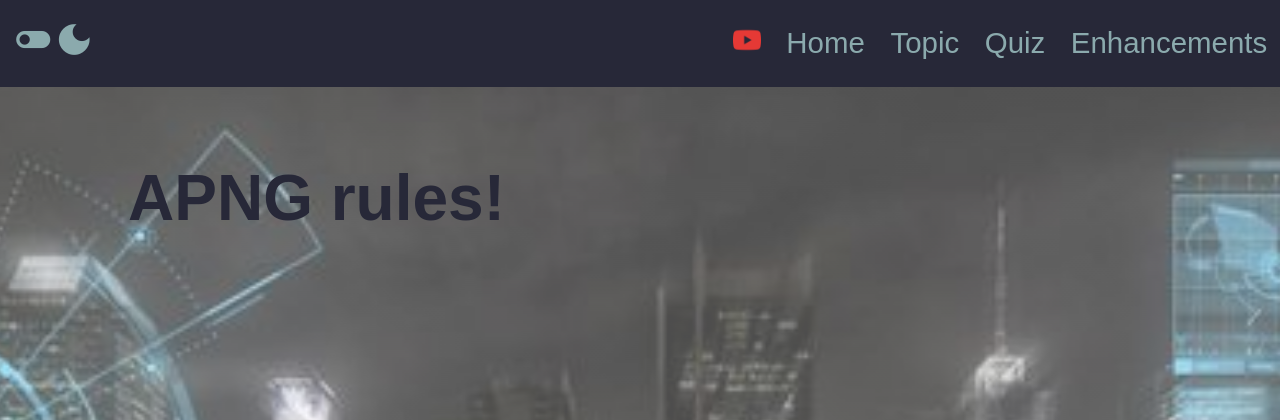
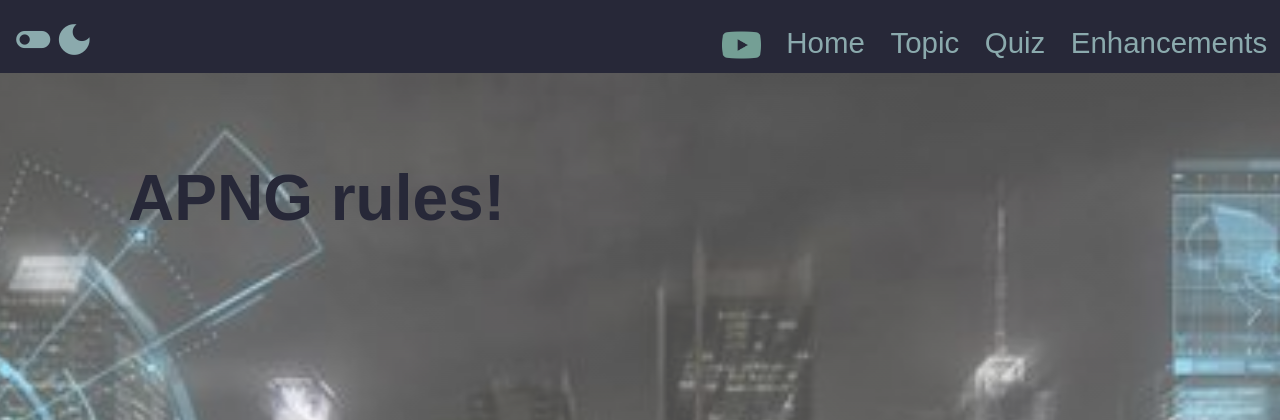
Before and after one commit to thelazyant164/APNG-Simple-Website, a PHP site: page /topic.html in a window 1280 px wide. Shown: the top 420 px of the page. Run offline with PHP 8.4, Linux system fonts and the light colour scheme.

Commit message:
[C] - changed color of youtube button

```diff
--- a/assign1/enhancements.html
+++ b/assign1/enhancements.html
@@ -24,6 +24,7 @@
                     <li><a href="quiz.html" target="_blank">Quiz</a></li>
                     <li><a href="topic.html" target="_blank">Topic</a></li>
                     <li><a href="index.html" target="_blank">Home</a></li>
+					<li><a href="https://www.youtube.com/watch?v=iik25wqIuFo" target="__blank"><img alt="youtube button" class="youtube" src="styles/images/youtube.png "/></a></li>
 				</ul>
 			</nav>
 		</header>
--- a/assign1/index.html
+++ b/assign1/index.html
@@ -23,6 +23,7 @@
                     <li><a href="quiz.html" target="_blank">Quiz</a></li>
                     <li><a href="topic.html" target="_blank">Topic</a></li>
                     <li><a href="index.html" target="_blank">Home</a></li>
+                    <li><a href="https://www.youtube.com/watch?v=iik25wqIuFo" target="__blank"><img alt="youtube button" class="youtube" src="styles/images/youtube.png "/></a></li>
 				</ul>
 			</nav>
 		</header>
--- a/assign1/quiz.html
+++ b/assign1/quiz.html
@@ -26,6 +26,7 @@
                     <li><a href="quiz.html" target="_blank">Quiz</a></li>
                     <li><a href="topic.html" target="_blank">Topic</a></li>
                     <li><a href="index.html" target="_blank">Home</a></li>
+					<li><a href="https://www.youtube.com/watch?v=iik25wqIuFo" target="__blank"><img alt="youtube button" class="youtube" src="styles/images/youtube.png "/></a></li>
 				</ul>
 			</nav>
 		</header>
--- a/assign1/styles/style.css
+++ b/assign1/styles/style.css
@@ -43,7 +43,7 @@ nav ul li, nav a{
     display: block;
     color: #8baaad;
     text-align: center;
-    padding: 0.5vh 0.5vw;
+    padding: 0.5vh 0.5vw 0 0.5vw;
     font-size: 2.3vmin;
     font-family: "Google Sans", sans-serif;
 }
@@ -62,6 +62,10 @@ nav ul li label{
 .material-icons.md-32 {
   font-size: 3.2vmin;
   color: #8baaad;
+}
+
+.youtube{
+  width: 3vmin;
 }
 
 nav ul li#toggler{
@@ -414,6 +418,8 @@ text-align: left;
 
 form{
   background: var(--shader);
+  background-size: cover;
+  background-repeat: no-repeat;
   height: auto;
   display: flex;
   flex-direction: column;
@@ -423,14 +429,12 @@ form{
 }
 
 form::after{
-  background-repeat: no-repeat;
   content: '';
   position: absolute;
   top: 0;
   right: 0;
   bottom: 0;
   left: 0;
-  transform: translateZ(-1px);
   background-size: 100%;
 }
 
--- a/assign1/topic.html
+++ b/assign1/topic.html
@@ -24,7 +24,7 @@
                     <li><a href="quiz.html" target="_blank">Quiz</a></li>
                     <li><a href="topic.html" target="_blank">Topic</a></li>
                     <li><a href="index.html" target="_blank">Home</a></li>
-					<li><a href="https://www.youtube.com/watch?v=iik25wqIuFo" target="__blank"><img src="styles/images/youtube.png " width="28" height="28"/></a></li>
+					<li><a href="https://www.youtube.com/watch?v=iik25wqIuFo" target="__blank"><img alt="youtube button" class="youtube" src="styles/images/youtube.png "/></a></li>
 				</ul>
 			</nav>
 		</header>
```
Also changed, not shown: assign1/styles/images/youtube.png.
